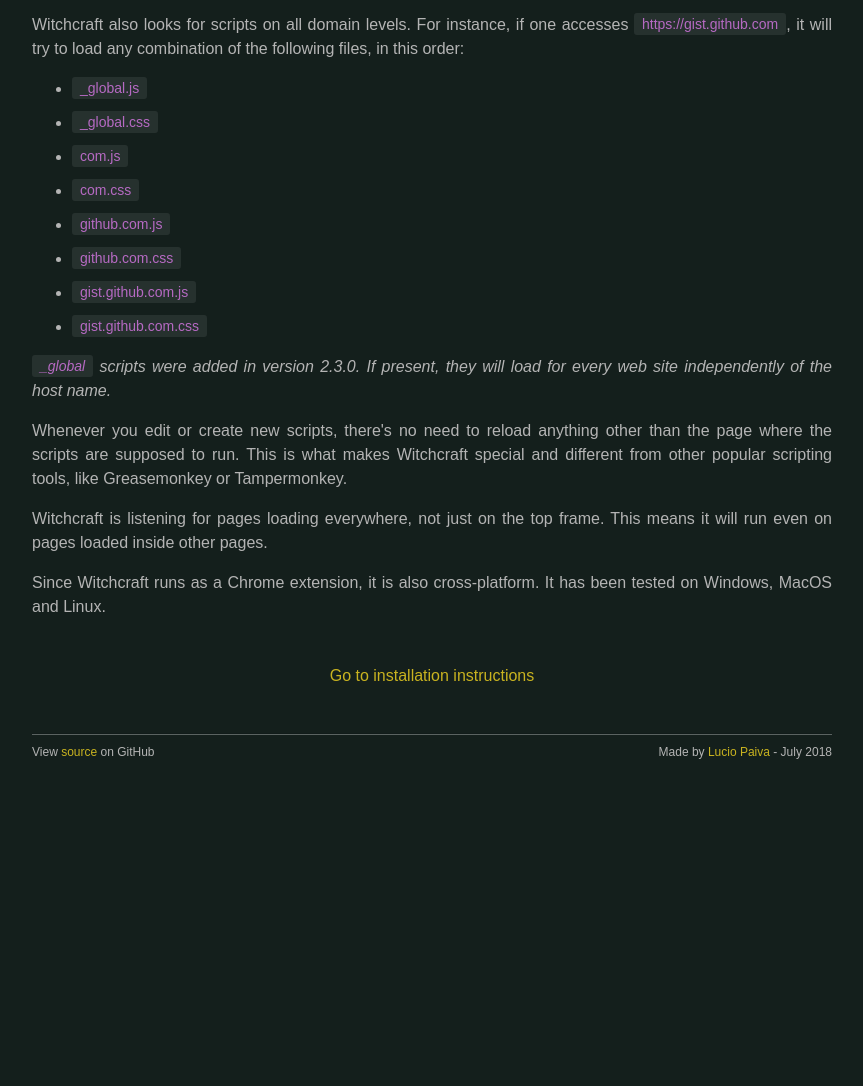
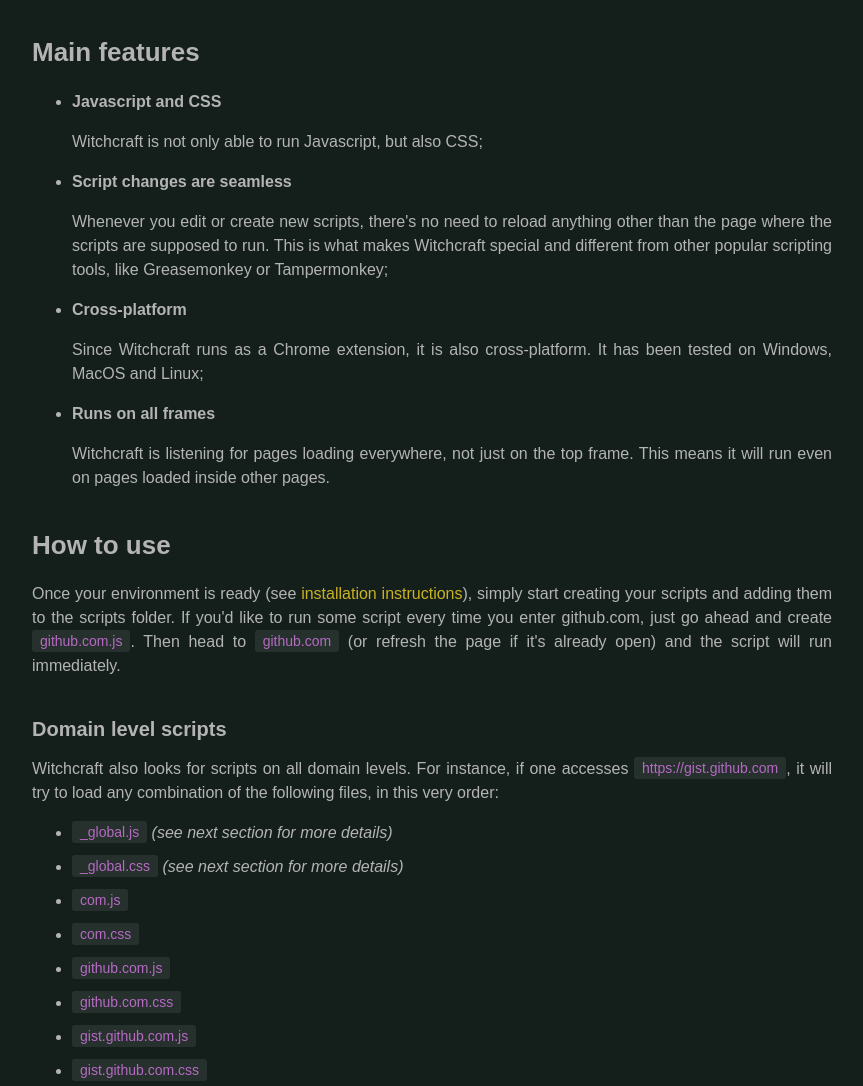
Before and after one commit to luciopaiva/witchcraft, a browser extension: page docs/index.html in a window 1280 px wide. Shown: the part 924-2010 px from the top of the page, without its empty margins (208-1071 px from the left). Before the commit the page ends 1697 px from the top, so only its background shows below. Drawn offline with Linux system fonts and the light colour scheme.

Commit message:
Improve usage instructions

```diff
--- a/docs/index.css
+++ b/docs/index.css
@@ -45,13 +45,13 @@
 }
 
 h2 {
+    margin-top: 40px;
     font-size: 26px;
 }
 
 h3 {
-    font-size: 22px;
+    font-size: 20px;
     margin: 40px 0 0 0;
-    color: var(--anchor-color);
 }
 
 .gist {
@@ -126,7 +126,7 @@
 
 p.menu {
     text-align: center;
-    margin: 40px 0;
+    margin: 40px 0 0 0;
     padding: 5px 0;
     border-top: 1px solid var(--secondary-color-darker);
     border-bottom: 1px solid var(--secondary-color-darker);
--- a/docs/index.html
+++ b/docs/index.html
@@ -46,11 +46,46 @@
 
         <p>Actual practical uses include getting rid of nasty ads, automating clicks and improving page layouts with your own CSS rules. You're only limited to what Javascript and CSS can do.</p>
 
-        <p>Witchcraft also looks for scripts on all domain levels. For instance, if one accesses <span class="code">https://gist.github.com</span>, it will try to load any combination of the following files, in this order:
+        <h2>Main features</h2>
 
         <ul>
-            <li><span class="code">_global.js</span></li>
-            <li><span class="code">_global.css</span></li>
+            <li>
+                <b>Javascript and CSS</b>
+
+                <p>Witchcraft is not only able to run Javascript, but also CSS;</p>
+            </li>
+
+            <li>
+                <b>Script changes are seamless</b>
+
+                <p>Whenever you edit or create new scripts, there's no need to reload anything other than the page where the scripts are supposed to run. This is what makes Witchcraft special and different from other popular scripting tools, like Greasemonkey or Tampermonkey;</p>
+            </li>
+
+            <li>
+                <b>Cross-platform</b>
+
+                <p>Since Witchcraft runs as a Chrome extension, it is also cross-platform. It has been tested on Windows, MacOS and Linux;</p>
+            </li>
+
+            <li>
+                <b>Runs on all frames</b>
+
+                <p>Witchcraft is listening for pages loading everywhere, not just on the top frame. This means it will run even on pages loaded inside other pages.</p>
+            </li>
+
+        </ul>
+
+        <h2>How to use</h2>
+
+        <p>Once your environment is ready (see <a href="how-to-install.html">installation instructions</a>), simply start creating your scripts and adding them to the scripts folder. If you'd like to run some script every time you enter github.com, just go ahead and create <span class="code">github.com.js</span>. Then head to <span class="code">github.com</span> (or refresh the page if it's already open) and the script will run immediately.</p>
+
+        <h3>Domain level scripts</h3>
+
+        <p>Witchcraft also looks for scripts on all domain levels. For instance, if one accesses <span class="code">https://gist.github.com</span>, it will try to load any combination of the following files, in this very order:
+
+        <ul>
+            <li><span class="code">_global.js</span> <i>(see next section for more details)</i></li>
+            <li><span class="code">_global.css</span> <i>(see next section for more details)</i></li>
             <li><span class="code">com.js</span></li>
             <li><span class="code">com.css</span></li>
             <li><span class="code">github.com.js</span></li>
@@ -59,13 +94,22 @@
             <li><span class="code">gist.github.com.css</span></li>
         </ul>
 
-        <p><i><span class="code">_global</span> scripts were added in version 2.3.0. If present, they will load for every web site independently of the host name.</i></p>
+        <p>Every script found is directly executed in the current page context.</p>
 
-        <p>Whenever you edit or create new scripts, there's no need to reload anything other than the page where the scripts are supposed to run. This is what makes Witchcraft special and different from other popular scripting tools, like Greasemonkey or Tampermonkey.</p>
+        <h3>Global scripts</h3>
 
-        <p>Witchcraft is listening for pages loading everywhere, not just on the top frame. This means it will run even on pages loaded inside other pages.</p>
+        <p>If present, <span class="code">_global.js</span> and <span class="code">_global.css</span> scripts (added in version 2.3.0) will load for every web site, independently of the host name. Useful if you have some setup routine common to all your scripts.</p>
 
-        <p>Since Witchcraft runs as a Chrome extension, it is also cross-platform. It has been tested on Windows, MacOS and Linux.</p>
+        <h3>Including other scripts</h3>
+
+        <p>It's also possible to include scripts in your main script using the <span class="code">@include</span> directive. To use it, simply add a line comment to your main script naming the other script and it will be inserted right where the <span class="code">@include</span> directive was found. Example:</p>
+
+        <script src="https://gist.github.com/luciopaiva/7c60f377f997aa6b2f3db565058e116b.js"></script>
+
+        <p>You may add multiple directives to the same script. If your script name contains spaces, you can use double quotes to refer to it (see example above).</p>
+
+        <p>This directive may also be useful to include third-party libraries, like jQuery.</p>
+
     </article>
 
     <p class="menu menu-bottom">
@@ -74,7 +118,7 @@
 
     <hr>
 
-    <p class="footnote right">Made by <a href="//luciopaiva.com" target="_blank">Lucio Paiva</a> - July 2018</p>
+    <p class="footnote right">Made by <a href="//luciopaiva.com" target="_blank">Lucio Paiva</a></p>
     <p class="footnote left">View <a href="//github.com/luciopaiva/witchcraft" target="_blank">source</a> on GitHub</p>
 </div>
 
```
